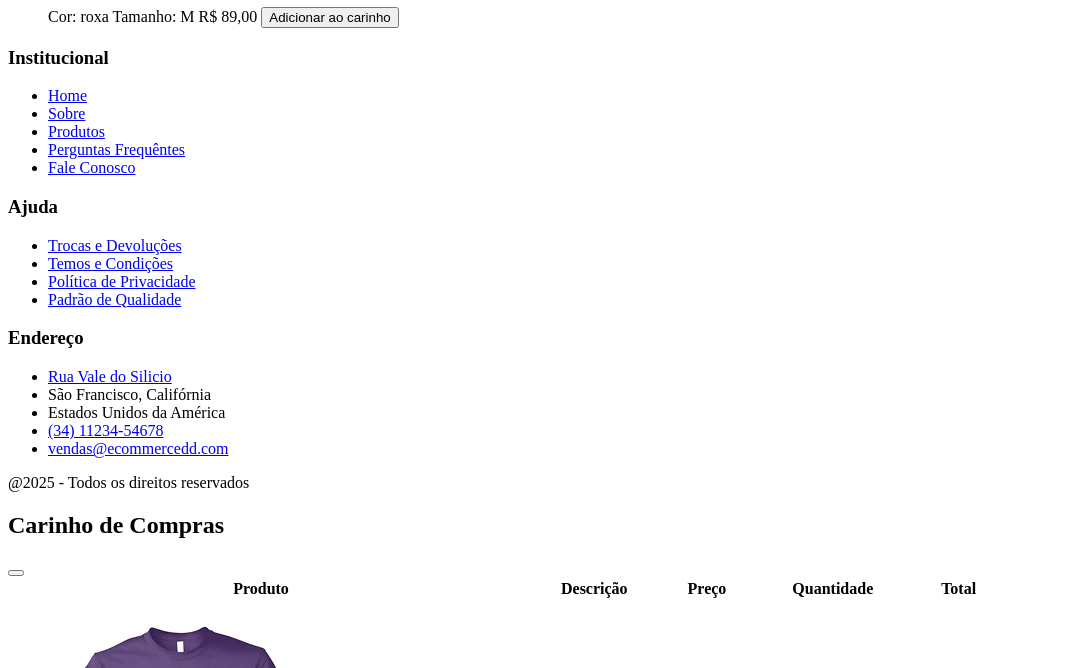
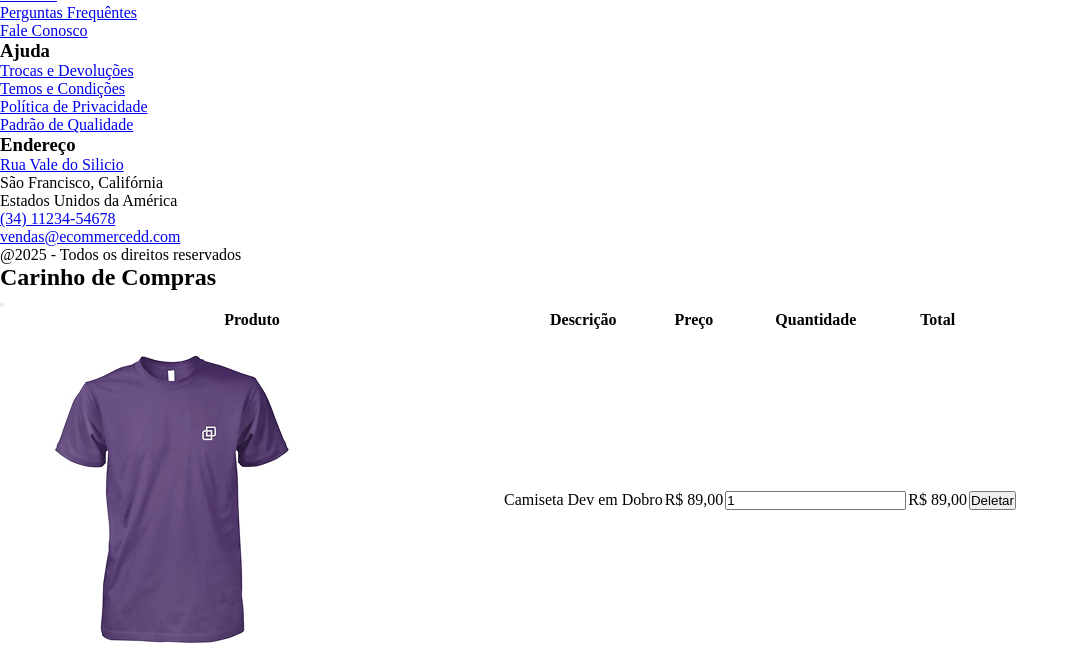
Before and after one commit to 96176/projeto-ecommerce, a plain HTML site: page index.html in a window 1280 px wide. Shown: the part 647-1315 px from the top of the page, without its empty margins (0-1079 px from the left). Drawn offline with nearby package versions, Linux system fonts and the light colour scheme.

Commit message:
adiciona reset CSS ao projeto

```diff
--- /dev/null
+++ b/css/reset.css
@@ -0,0 +1,10 @@
+* {
+    margin: 0;
+    padding: 0;
+    box-sizing: border-box;
+}
+
+ul {
+    list-style: none;
+
+}
--- a/index.html
+++ b/index.html
@@ -5,6 +5,8 @@
     <meta charset="UTF-8">
     <meta name="viewport" content="width=device-width, initial-scale=1.0">
     <title>E-commerce Master</title>
+
+    <link rel="stylesheet" href="./css/reset.css">
 </head>
 
 <body>
```
Also changed, not shown: css/estilo.css (deleted).
